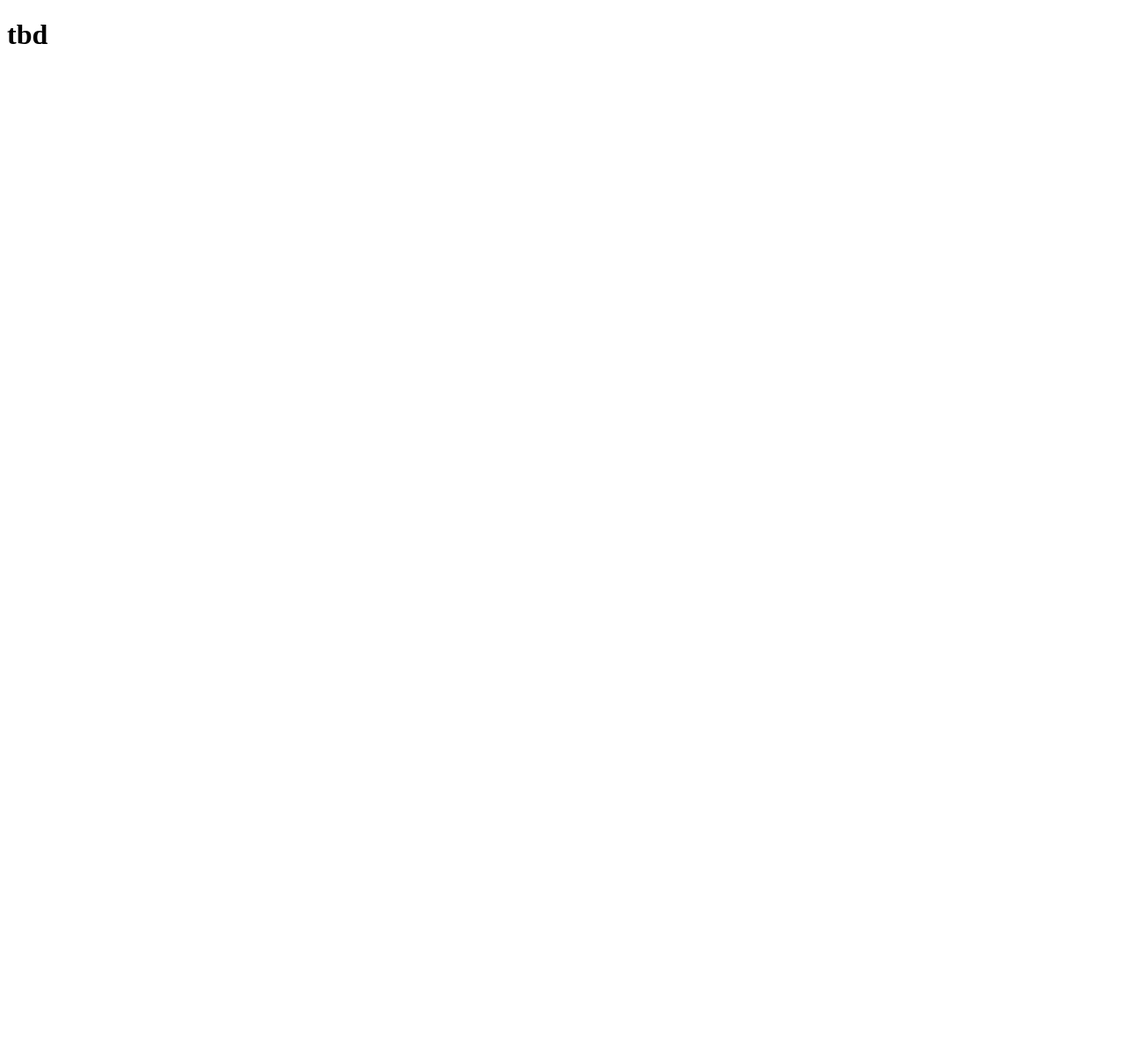
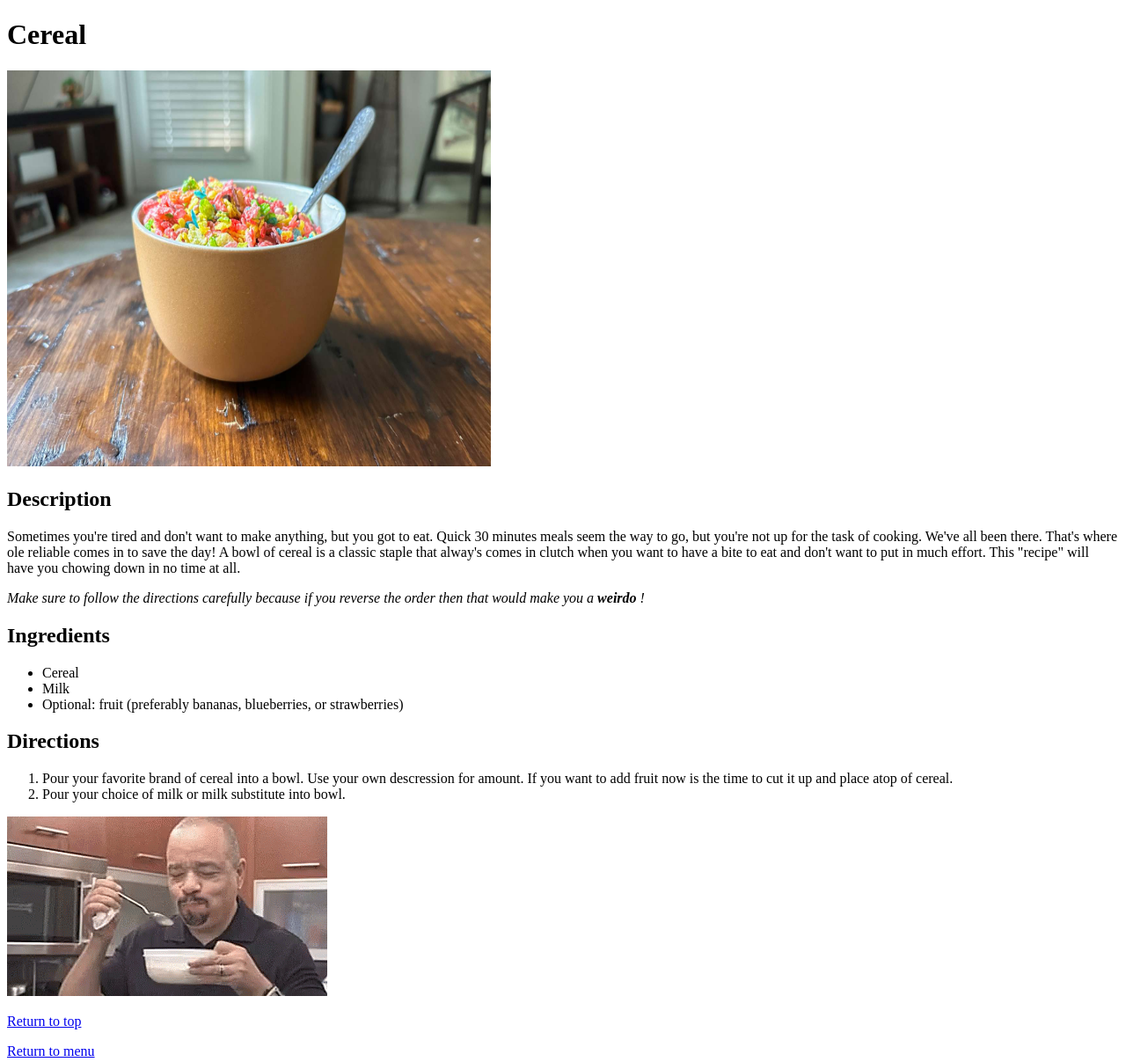
Before and after one commit to mycoalrd/odin_recipes, a plain HTML site: page recipes/cereal.html in a window 1280 px wide. Shown: the whole page at 88% size. Before the commit the page ends 800 px from the top, so only its background shows below. Drawn offline with Linux system fonts and the light colour scheme.

Commit message:
Change title and h1 heading to cereal
Write content for description, ingredients and
directions

Add bowl-of-cereal.jpg and ice-t-cereal.gif

Add anchor elements redirecting to top of page
and menu list

```diff
--- a/recipes/cereal.html
+++ b/recipes/cereal.html
@@ -2,9 +2,36 @@
 <html lang="en">
         <head>
             <meta charset="utf-8">
-            <title> tbd </title>
+            <title> Cereal </title>
         </head>
     <body>
-        <h1> tbd </h1>
+        <h1> Cereal </h1>
+            <img src="../images/bowl-of-cereal.jpeg " alt="A bowl of cereal on a wooden table"
+            height="450" width="550">
+        <h2> Description </h2>
+      <p> Sometimes you're tired and don't want to make anything, but you got to eat. Quick 30 minutes meals
+        seem the way to go, but you're not up for the task of cooking. We've all been there. That's where ole
+        reliable comes in to save the day! A bowl of cereal is a classic staple that alway's comes in clutch
+        when you want to have a bite to eat and don't want to put in much effort. This "recipe" will have you
+        chowing down in no time at all.
+      </p>
+      <p> <em> Make sure to follow the directions carefully because if you reverse the order then that would
+         make you a <strong> weirdo </strong>! </em>
+      </p>
+        <h2> Ingredients </h2>
+            <ul>
+                <li> Cereal </li>
+                <li> Milk </li>
+                <li> Optional: fruit (preferably bananas, blueberries, or strawberries) </li>
+            </ul>
+        <h2> Directions </h2>
+            <ol>
+                <li> Pour your favorite brand of cereal into a bowl. Use your own descression for amount. If you want
+                 to add fruit now is the time to cut it up and place atop of cereal. </li>
+                <li> Pour your choice of milk or milk substitute into bowl. </li>
+            </ol>
+        <img src="../images/ice-t-cereal.gif" alt="Rapper/actor Ice-T happily eating a bowl of cereal.">
+        <p> <a href="./cereal.html"> Return to top </a> </p>
+        <p> <a href="../index.html"> Return to menu </a></p>
     </body>
 </html>
```
